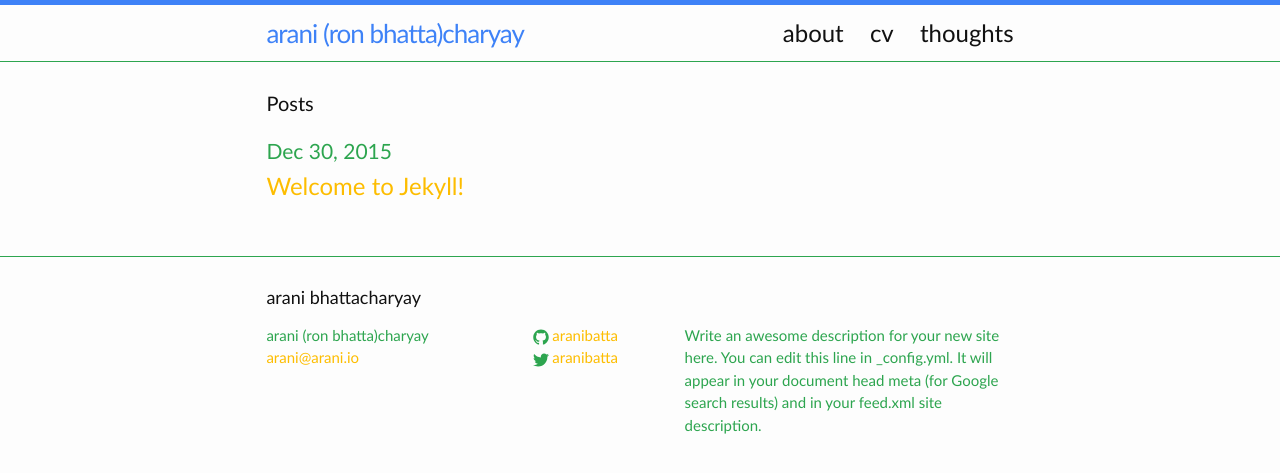
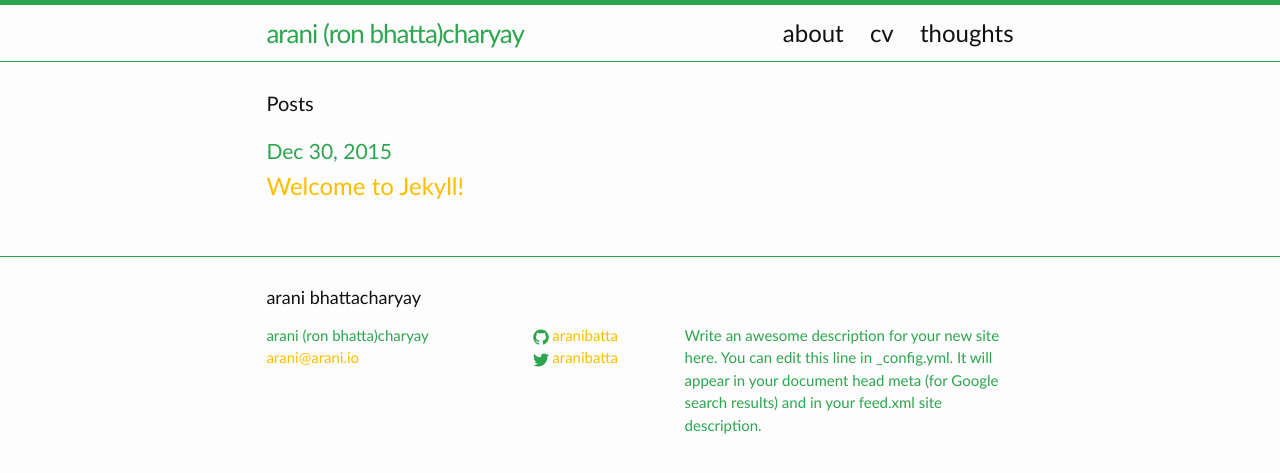
Before and after one commit to aranibatta/aranibatta.github.io, a Jekyll site: the page built from index.html, in a window 1280 px wide. Shown: the top 473 px of the page. Built offline with Jekyll 4.4.1, drawn with Linux system fonts in a browser that asks for light colours.

Commit message:
coloring

```diff
--- a/css/main.scss
+++ b/css/main.scss
@@ -20,8 +20,8 @@ $brand-color:      #FDBD00; //highlights
 
 $grey-color:       #2DA54F; //dates and general
 $grey-color-light:  #2DA54F;
-$grey-color-light2: #2DA54F; // my name and top swithc
-$grey-color-dark:  #3E82F7; //borderline colors switch
+$grey-color-dark: #2DA54F; // my name and top swithc
+$grey-color-dark2:  #3E82F7; //borderline colors switch
 
 // Width of the content area
 $content-width:    800px;
```
